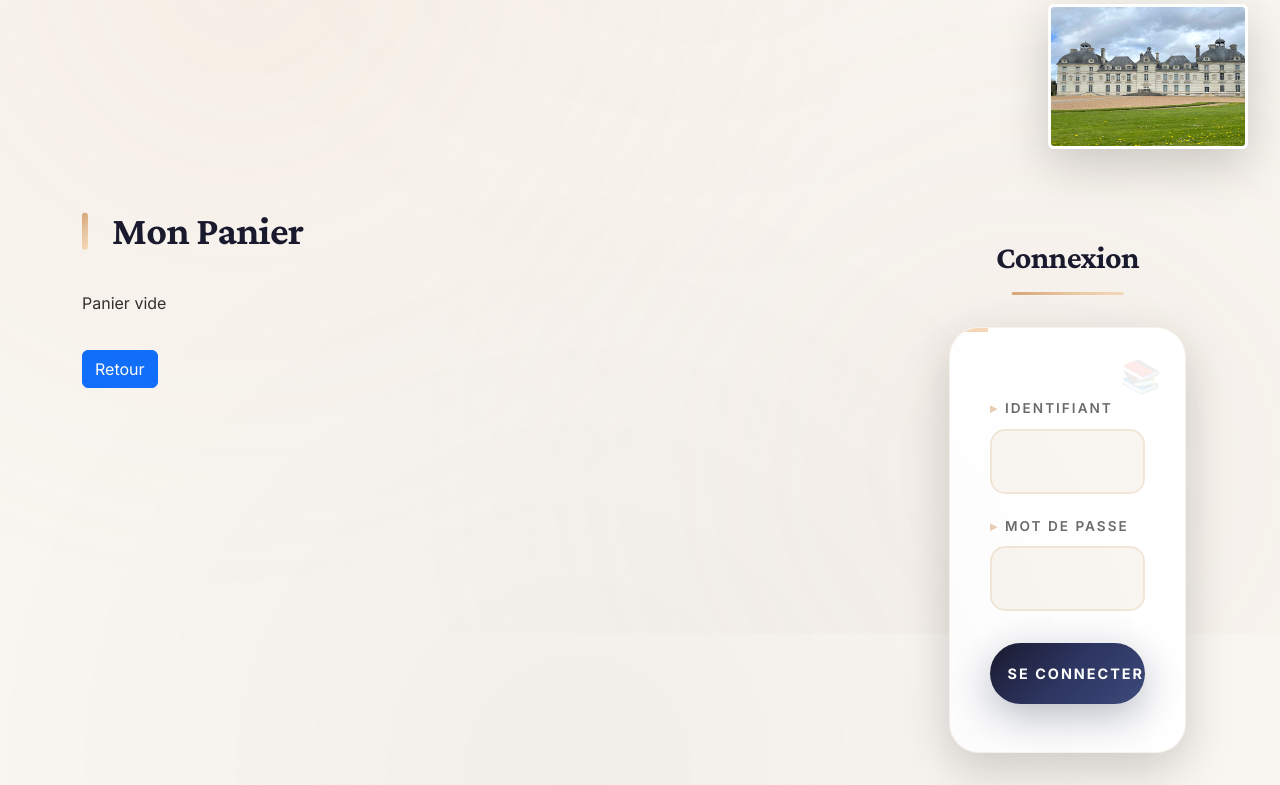
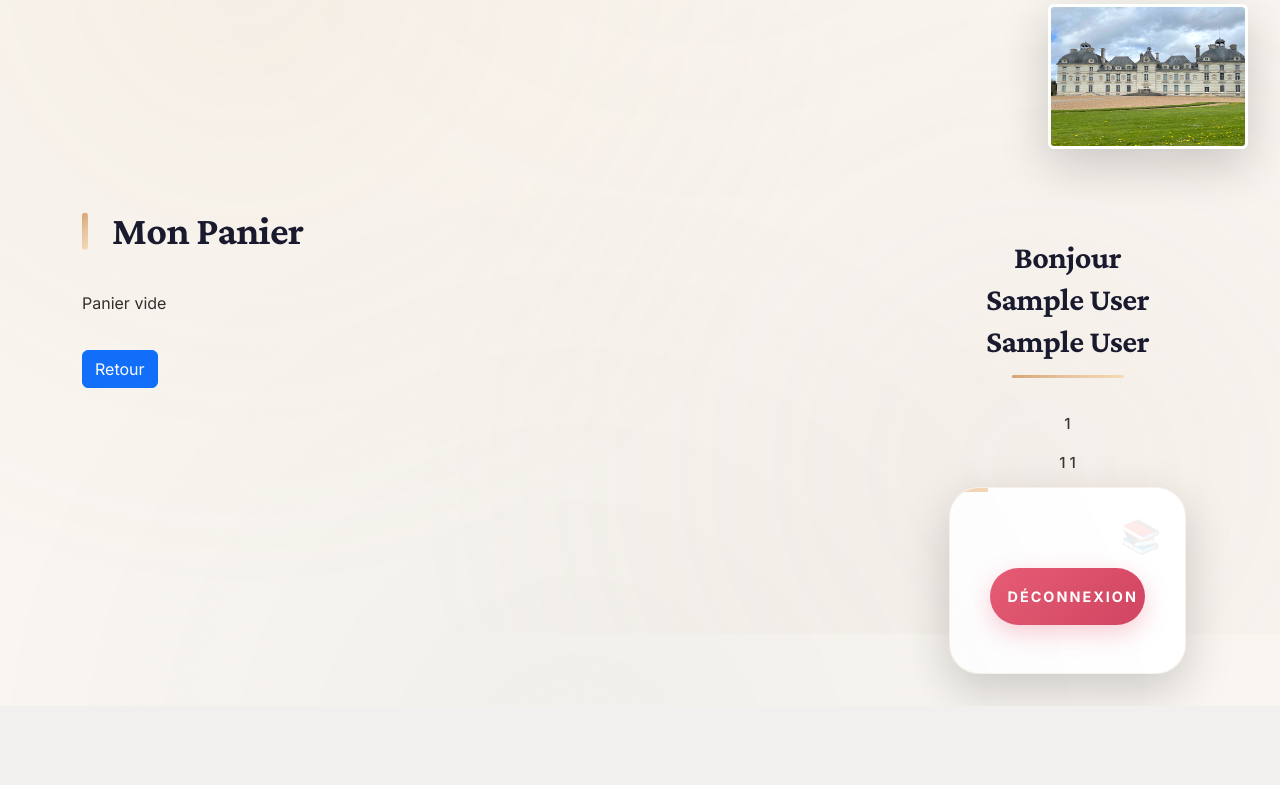
Before and after one commit to Noah22550/bibliodriveNoah, a PHP site: page /panier.php in a window 1280 px wide. Shown: the part 166-951 px from the top of the page. After the commit the page ends 870 px from the top, so only its background shows below. Run offline with PHP 8.4, Linux system fonts and the light colour scheme; the visitor is signed in with stand-in values (Sample User, id 1).

Commit message:
panier à revoir

```diff
--- a/panier.php
+++ b/panier.php
@@ -69,7 +69,22 @@
             </div>
 
             <div class="col-sm-3">
-                <?php include('inscription.php'); ?>
+                <?php
+                    // Si l'utilisateur est connecté
+                    if (isset($_SESSION["inscription_completee"])) {
+                        echo "<h5>Bonjour<br/>" . $_SESSION['prenom'] . " " . $_SESSION['nom'] . "</h5>";
+                        echo "<p>" . $_SESSION['adresse'] . "</p>";
+                        echo "<p>" . $_SESSION['codepostal'] . " " . $_SESSION['ville'] . "</p>";
+                        echo '<form method="post">
+                                <div class="input-group-btn text-center">
+                                    <button class="btn btn-danger" name="deco" type="submit">Déconnexion</button>
+                                </div>
+                            </form>';
+                    } else {
+                        // Sinon, afficher le formulaire de connexion
+                        include('inscription.php');
+                    }
+                ?>
             </div>
         </div>
     </div>
```
